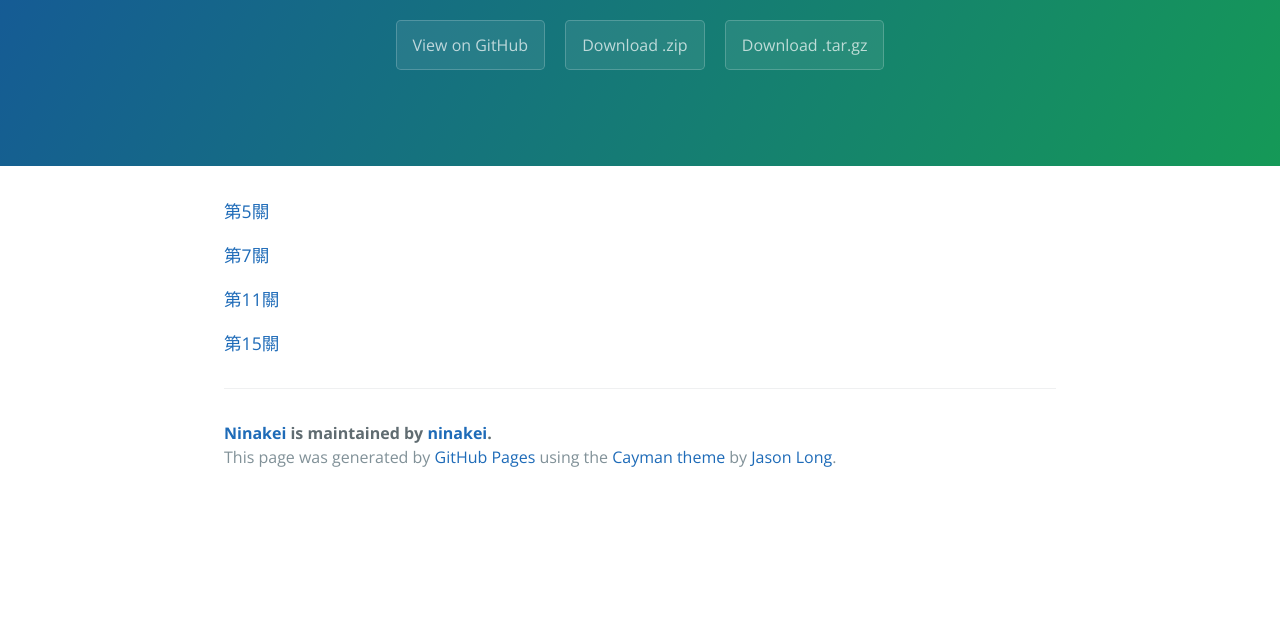
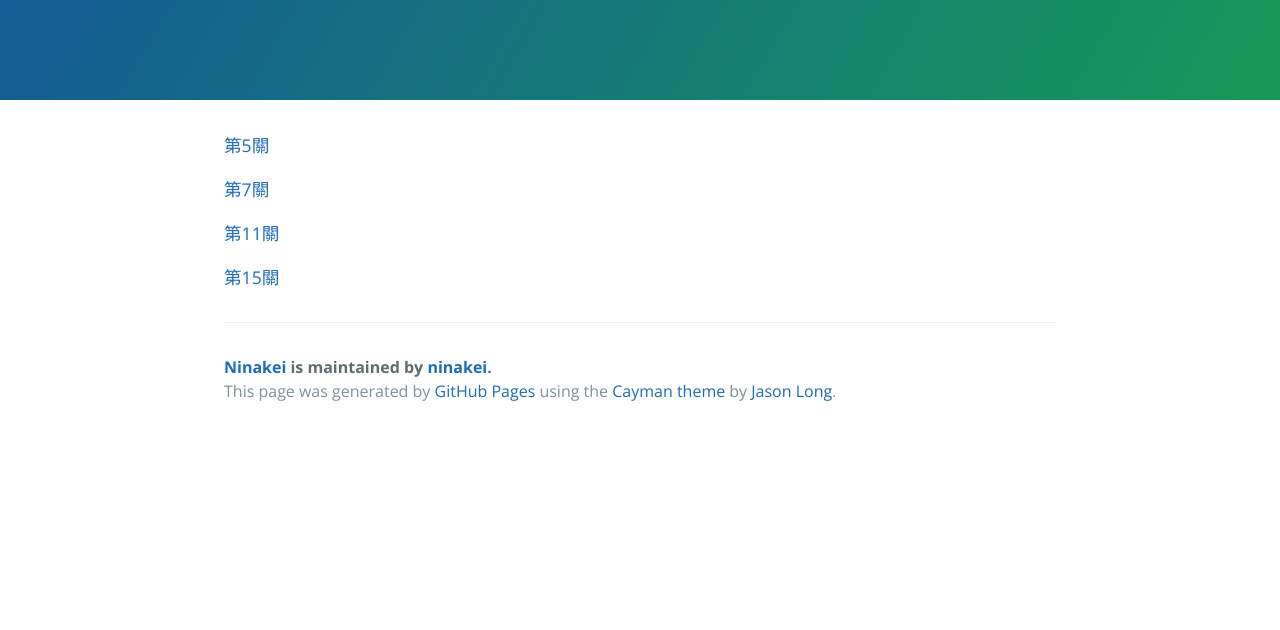
Before and after one commit to ninakei/ninakei, a plain HTML site: page index.html in a window 1280 px wide. Shown: the part 170-800 px from the top of the page. Drawn offline with nearby package versions, Linux system fonts and the light colour scheme.

Commit message:
Update index.html

```diff
--- a/index.html
+++ b/index.html
@@ -13,9 +13,7 @@
     <section class="page-header">
       <h1 class="project-name">Ninakei</h1>
       <h2 class="project-tagline"></h2>
-      <a href="https://github.com/ninakei/ninakei" class="btn">View on GitHub</a>
-      <a href="https://github.com/ninakei/ninakei/zipball/master" class="btn">Download .zip</a>
-      <a href="https://github.com/ninakei/ninakei/tarball/master" class="btn">Download .tar.gz</a>
+
     </section>
 
     <section class="main-content">
```
